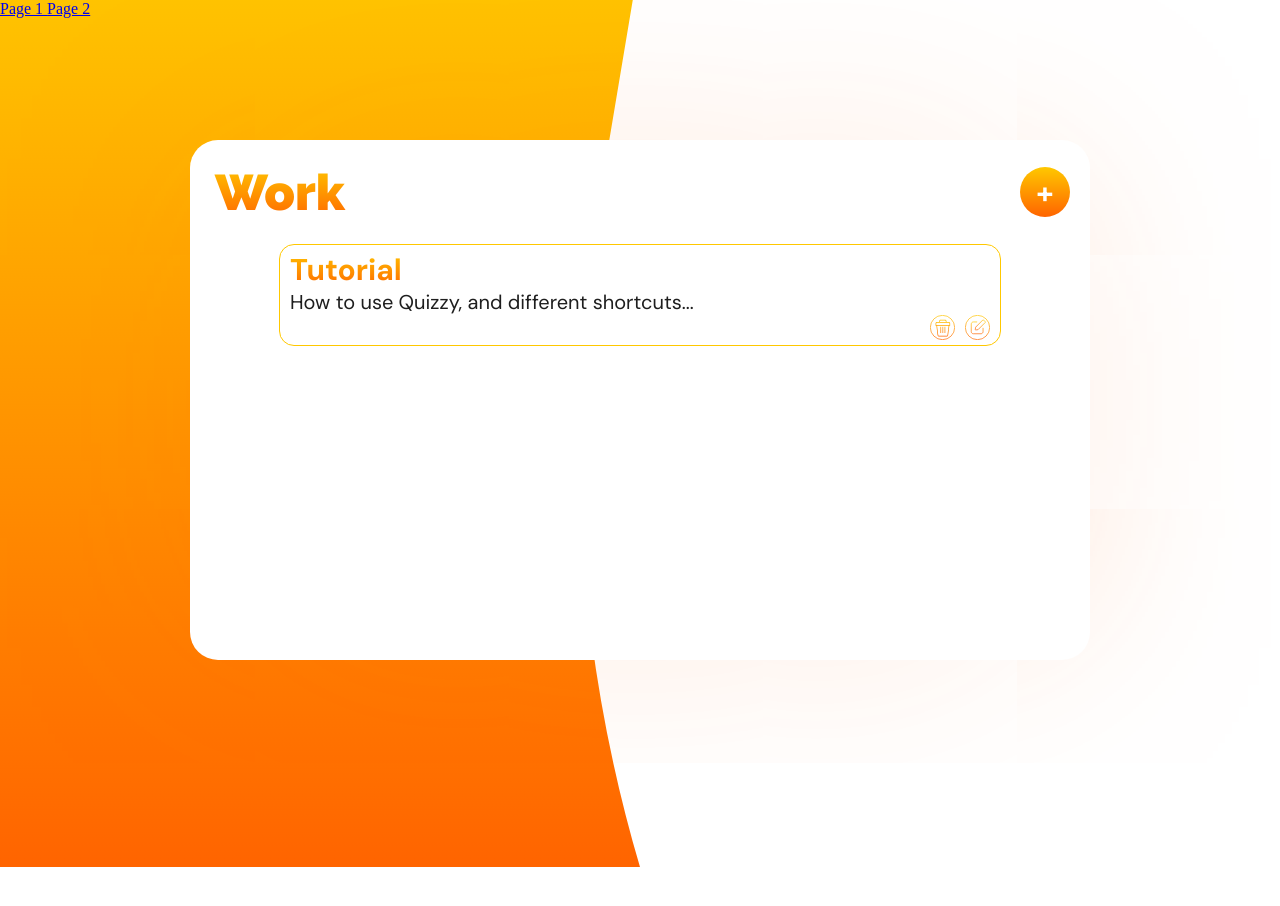
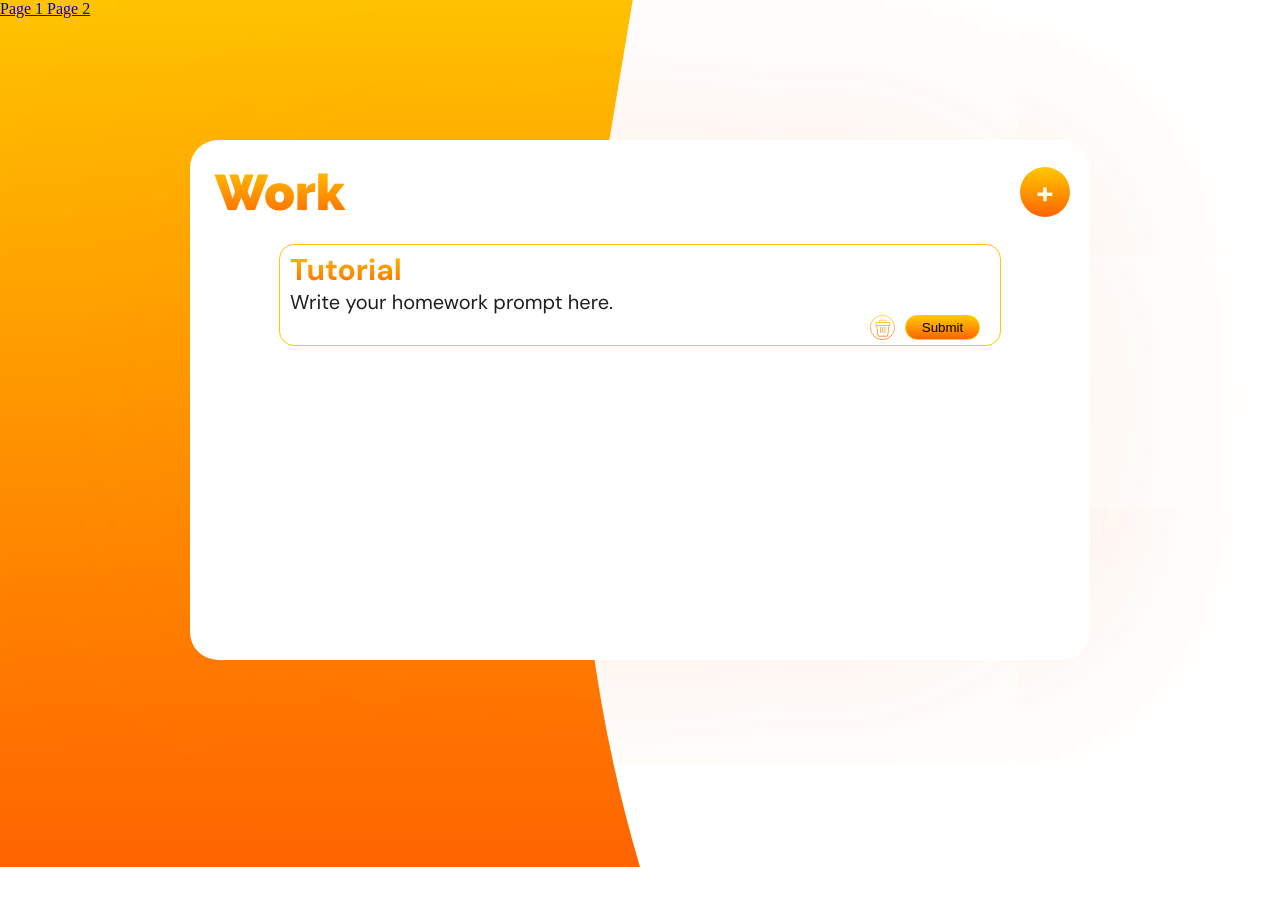
Before and after one commit to zackp5600/GWW-HACKATHON, a website with bundled scripts: page src/quiz.html in a window 1280 px wide. Shown: the top 906 px of the page. Built offline with nearby package versions, Linux system fonts and the light colour scheme.

Commit message:
added submit btn

```diff
--- a/src/main.css
+++ b/src/main.css
@@ -125,6 +125,8 @@
     -webkit-background-clip: text;
     -webkit-text-fill-color: transparent;
     margin-left:10px;
+    outline: none;
+    border: none;
 }
 
 #paragraph {
@@ -135,6 +137,8 @@
     font-weight: 400;
     line-height: normal;
     margin-left:10px;
+    outline: none;
+    border: none;
 }
 
 #icons-btn {
@@ -154,8 +158,13 @@
     transition: .2s all ease-in-out;
 }
 
-#edit-btn {
-    background-image: url("edit.svg");
+#submit-btn {
+    margin-right: 20px;
+    width: 75px;
+    height: 25px;
+    border-radius: 53px;
+    border: 1px solid #FFC800;
+    background: linear-gradient(180deg, #FFC800 0%, #FF6400 100%);
 }
 
 #delete-btn {
--- a/src/page.js
+++ b/src/page.js
@@ -2,4 +2,7 @@
     for(var i=0;i<document.getElementsByClassName("file").length;i++){
 
     }
+    document.getElementById('new-btn').addEventListener('click',()=>{
+
+    });
 });
--- a/src/quiz.html
+++ b/src/quiz.html
@@ -45,16 +45,17 @@
             </div>
             <div id="files">
                 <div class="file">
-                    <span id="title">
+                    <span id="title" contenteditable="true">
                         Tutorial
                     </span>
-                    <span id="paragraph">
-                        How to use Quizzy, and different shortcuts...
+                    <span id="paragraph" contenteditable="true">
+                        Write your homework prompt here.
                     </span>
                     <div id="icons-btn">
                         <button type="button" id="delete-btn" class="icon">
                         </button>
-                        <button type="button" id="edit-btn" class="icon">
+                        <button type="button" id="submit-btn">
+                            Submit
                         </button>
                     </div>
                 </div>
```
